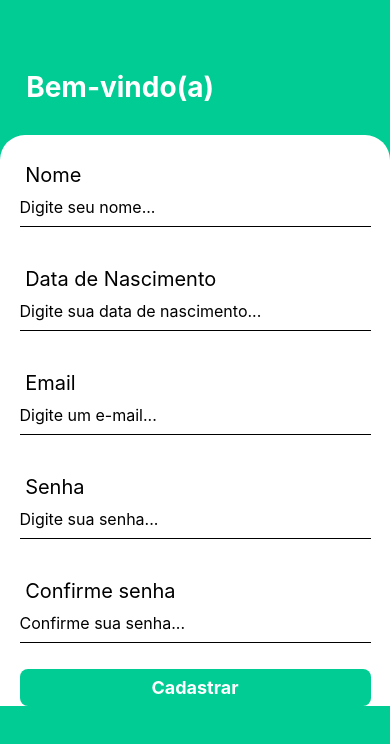
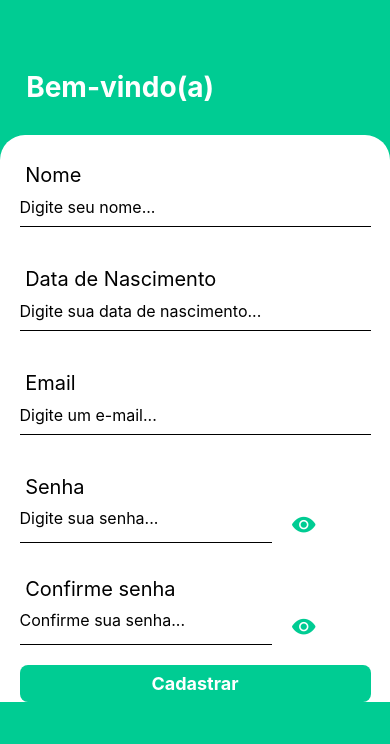
Before and after one commit to MarianaBincoleto/TCC, a React Native app: screen /Register in a window 390 px wide. Shown: the top 744 px of the page. Built offline with nearby package versions, Linux system fonts and the light colour scheme.

Commit message:
finalizando senha

```diff
--- a/src/pages/Register/index.js
+++ b/src/pages/Register/index.js
@@ -1,33 +1,35 @@
 import React from 'react';
-import {useState} from 'react';
-import {View, Text, StyleSheet, TextInput, TouchableOpacity, KeyboardAvoidingView, Platform, ScrollView} from 'react-native';
+import { useState } from 'react';
+import { View, Text, StyleSheet, TextInput, TouchableOpacity, KeyboardAvoidingView, Platform, ScrollView, } from 'react-native';
 import * as Animatable from 'react-native-animatable'
-import {useNavigation} from '@react-navigation/native'
+import { useNavigation } from '@react-navigation/native'
 import { createUserWithEmailAndPassword } from 'firebase/auth';
 import { auth } from '../../firebaseConnection';
 import AsyncStorage from '@react-native-async-storage/async-storage';
+import { Ionicons } from '@expo/vector-icons';
 
-export default function Register(){
+export default function Register() {
     const navigation = useNavigation();
     const [userNome, setNome] = useState('');
     const [userDt_Nasc, setDt_Nasc] = useState('');
     const [userEmail, setEmail] = useState('');
     const [userPassword, setPassword] = useState('');
     const [userConfPassword, setConfPassword] = useState('');
+    const [hidePassword, setHidePassword] = useState(true);
 
-function newUSer(){
-    if (userNome === '' || userDt_Nasc ==='' || userEmail ==='' || userPassword === '' || userConfPassword ===''){
+    function newUSer() {
+        if (userNome === '' || userDt_Nasc === '' || userEmail === '' || userPassword === '' || userConfPassword === '') {
             alert("Todos os campos devem ser preenchidos");
             return;
         }
-    if (userPassword !==userConfPassword){
+        if (userPassword !== userConfPassword) {
             alert("A senha e a confirmação não são iguais");
             return;
         } else {
             createUserWithEmailAndPassword(auth, userEmail, userPassword)
-        .then ((USerCredential) => {
+                .then((USerCredential) => {
                     const user = USerCredential.user;
-            alert("O usuário " + userEmail +" foi criado. Faça o login");
+                    alert("O usuário " + userEmail + " foi criado. Faça o login");
 
                     const data = {
                         id: userEmail,
@@ -47,9 +49,9 @@ function newUSer(){
     }
 
 
-    return(
+    return (
         <KeyboardAvoidingView style={styles.container}
-        behavior={Platform.OS =="ios" ? "padding" : "height"}
+            behavior={Platform.OS == "ios" ? "padding" : "height"}
             keyboardVerticalOffset={80}
         >
             <ScrollView>
@@ -68,7 +70,7 @@ function newUSer(){
                     <Text style={styles.title}> Data de Nascimento </Text>
                     <TextInput style={styles.input}
                         placeholder="Digite sua data de nascimento..."
-                value={userDt_Nasc}
+                        value={userDt_Nasc.toString().replace(/(\d{2})(\d{2})(\d{4})/, '$1/$2/$3')}
                         onChangeText={setDt_Nasc}
                     />
 
@@ -82,19 +84,35 @@ function newUSer(){
                         onChangeText={setEmail}
                     />
 
+                    <View>
                         <Text style={styles.title}> Senha </Text>
-                <TextInput style={styles.input}
+                        <View style={styles.inputPass}>
+                            <TextInput style={styles.inputText}
                                 placeholder="Digite sua senha..."
                                 value={userPassword}
                                 onChangeText={setPassword}
+                                secureTextEntry={hidePassword}
                             />
+                            <TouchableOpacity style={styles.olho} onPress={() => setHidePassword(!hidePassword)}>
+                                <Ionicons name='eye' color='#00CC93' size={25} />
+                            </TouchableOpacity>
+                        </View>
+                    </View>
 
+                    <View>
                         <Text style={styles.title}> Confirme senha </Text>
-                <TextInput style={styles.input}
+                        <View style={styles.inputPass}>
+                            <TextInput style={styles.inputText}
                                 placeholder="Confirme sua senha..."
                                 value={userConfPassword}
                                 onChangeText={setConfPassword}
+                                secureTextEntry={hidePassword}
                             />
+                            <TouchableOpacity style={styles.olho} onPress={() => setHidePassword(!hidePassword)}>
+                                <Ionicons name='eye' color='#00CC93' size={25} />
+                            </TouchableOpacity>
+                        </View>
+                    </View>
 
                     <TouchableOpacity style={styles.button} onPress={newUSer}>
                         <Text style={styles.buttonText}>Cadastrar</Text>
@@ -107,7 +125,7 @@ function newUSer(){
     );
 }
 
-const styles=StyleSheet.create({
+const styles = StyleSheet.create({
     container: {
         flex: 1,
         backgroundColor: '#00CC93',
@@ -119,10 +137,10 @@ const styles=StyleSheet.create({
     },
     message: {
         fontSize: 28,
-        fontWeight:'bold',
+        fontWeight: 'bold',
         color: '#fff',
     },
-    containerform:{
+    containerform: {
         backgroundColor: '#fff',
         flex: 1,
         borderTopLeftRadius: 25,
@@ -141,7 +159,7 @@ const styles=StyleSheet.create({
         fontSize: 16,
     },
     button: {
-        backgroundColor:'#00CC93',
+        backgroundColor: '#00CC93',
         width: '100%',
         borderRadius: 8,
         paddingVertical: 8,
@@ -160,5 +178,24 @@ const styles=StyleSheet.create({
     },
     registerText: {
         color: '#A1A1A1',
+    },
+    inputPass: {
+        flexDirection: 'row',
+        width: '90%',
+        height: 50,
+        alignItems: 'center',
+    },
+    inputText: {
+        borderBottomWidth: 1,
+        height: 50,
+        marginBottom: 12,
+        fontSize: 16,
+        width: '98%',
+    },
+    olho: {
+        width: '20%',
+        height: 50,
+        justifyContent: 'center',
+        alignItems: 'center',
     }
 })
--- a/src/pages/Signin/index.js
+++ b/src/pages/Signin/index.js
@@ -6,11 +6,13 @@ import { useNavigation } from '@react-navigation/native';
 import { signInWithEmailAndPassword } from 'firebase/auth';
 import { auth } from '../../firebaseConnection';
 import AsyncStorage from '@react-native-async-storage/async-storage';
+import { Ionicons } from '@expo/vector-icons';
 
 export default function Signin() {
     const navigation = useNavigation();
     const [userEmail, setEmail] = useState('');
     const [userPassword, setPassword] = useState('');
+    const [hidePassword, setHidePassword] = useState(true);
 
     function userLogin() {
         // navigation.navigate('Home');
@@ -51,13 +53,20 @@ export default function Signin() {
                     value={userEmail}
                     onChangeText={setEmail}
                 />
-
-                <Text style={styles.title}> Senha </Text>
-                <TextInput style={styles.input}
-                    placeholder="Digite sua senha..."
-                    value={userPassword}
-                    onChangeText={setPassword}
-                />
+                <View>
+                    <Text style={styles.title}> Senha </Text>
+                    <View style={styles.inputPassEntrar}>
+                        <TextInput style={styles.inputTextEntrar}
+                            placeholder="Digite sua senha..."
+                            value={userPassword}
+                            onChangeText={setPassword}
+                            secureTextEntry={hidePassword}
+                        />
+                        <TouchableOpacity style={styles.olhoEntrar} onPress={() => setHidePassword(!hidePassword)}>
+                            <Ionicons name='eye' color='#00CC93' size={25} />
+                        </TouchableOpacity>
+                    </View>
+                </View>
 
                 <TouchableOpacity style={styles.button} onPress={userLogin}>
                     <Text style={styles.buttonText}>Acessar</Text>
@@ -129,5 +138,24 @@ const styles = StyleSheet.create({
     },
     registerText: {
         color: '#A1A1A1',
-    }
+    },
+    inputTextEntrar: {
+        borderBottomWidth: 1,
+        height: 50,
+        marginBottom: 12,
+        fontSize: 16,
+        width: '98%',
+    },
+    olhoEntrar: {
+        width: '20%',
+        height: 50,
+        justifyContent: 'center',
+        alignItems: 'center',
+    },
+    inputPassEntrar: {
+        flexDirection: 'row',
+        width: '90%',
+        height: 50,
+        alignItems: 'center',
+    },
 })
```
Lines whose indentation alone changed are shown as unchanged.
